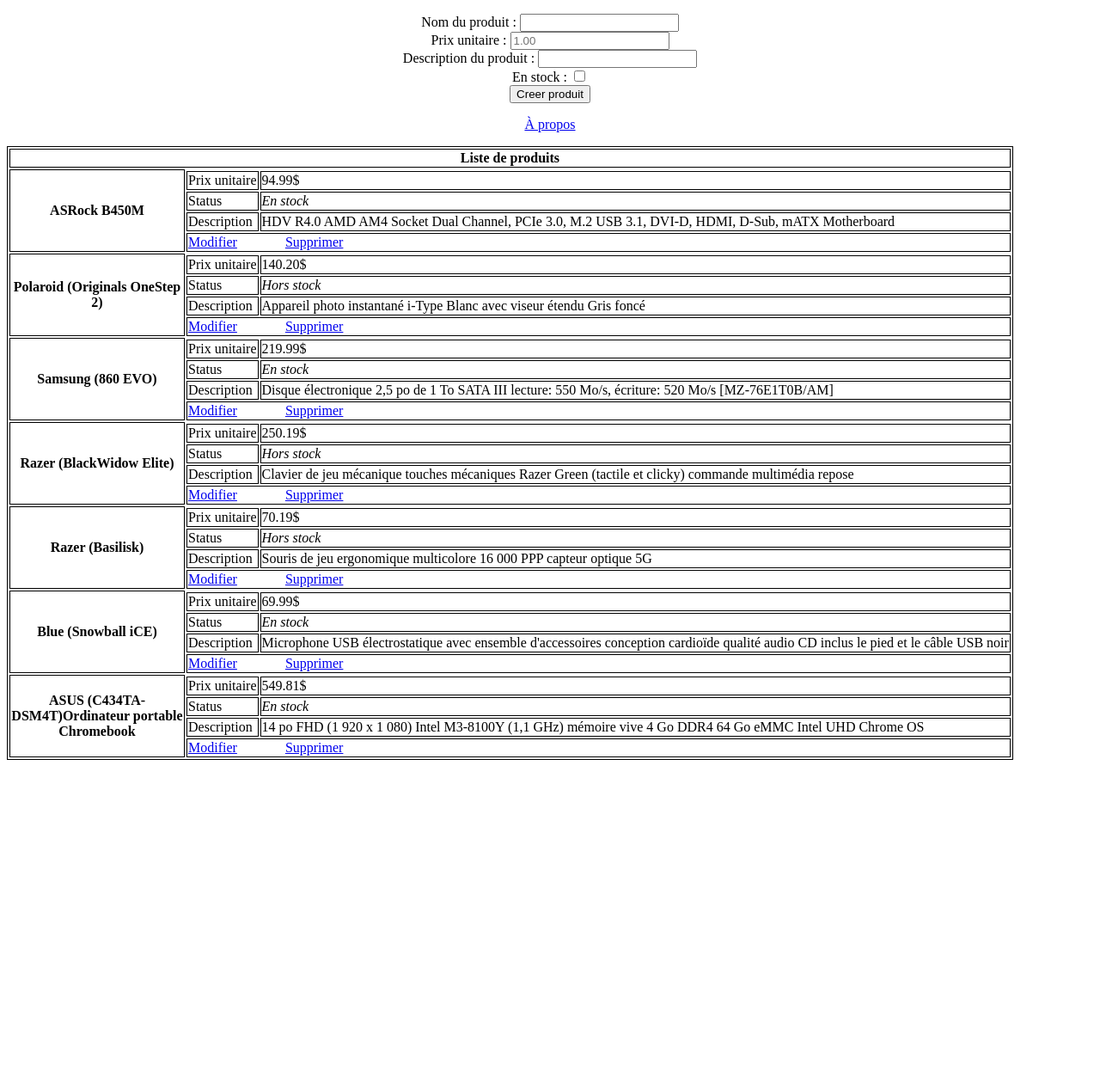
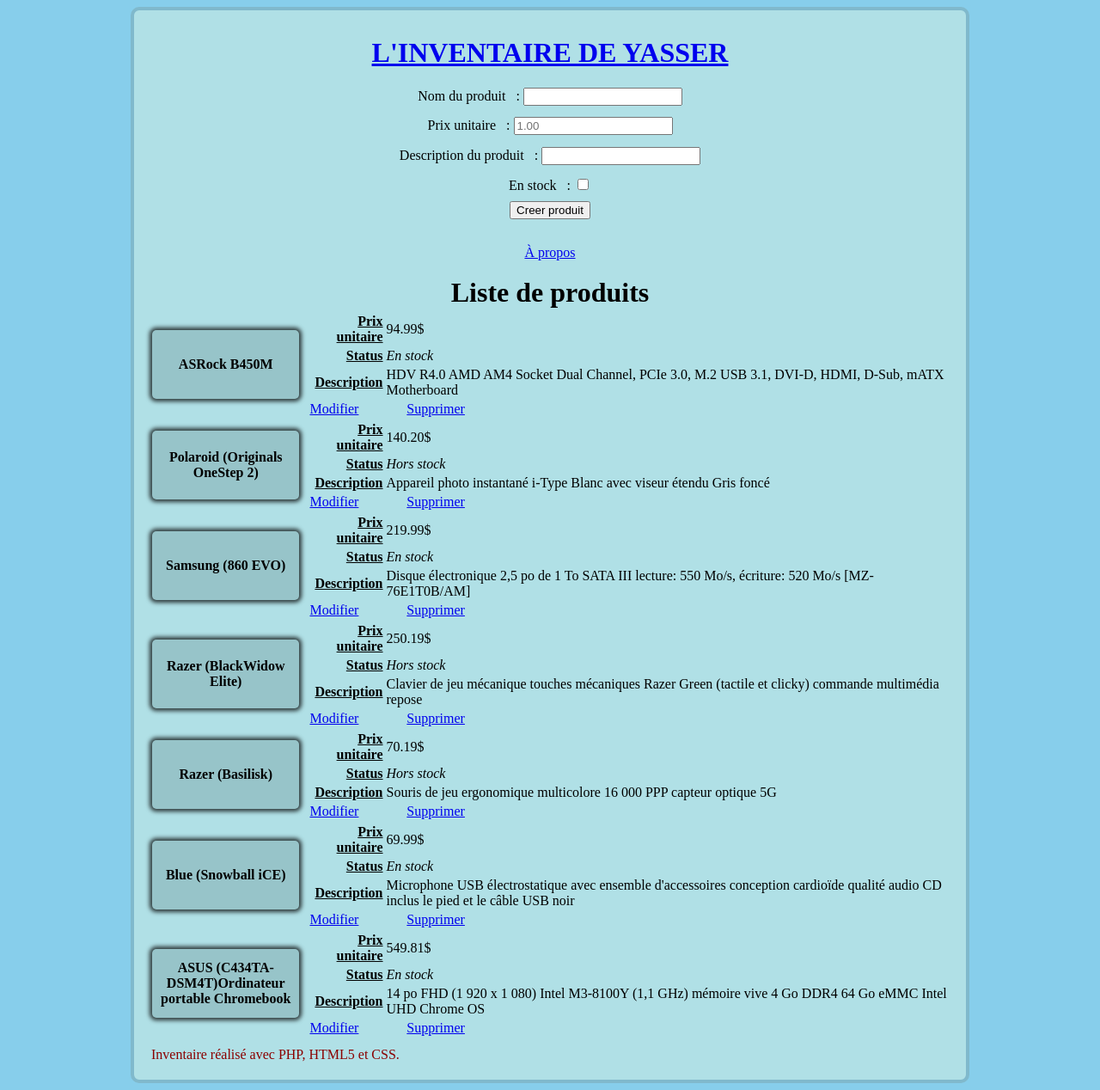
Before and after one commit to YassSoliman/inventaire_et_vente, a PHP site: page / in a window 1280 px wide. Shown: the whole page at 86% size. Before the commit the page ends 884 px from the top, so only its background shows below. Run offline with PHP 8.4, Linux system fonts and the light colour scheme; data comes from the database, SQL or seed files in the repository.

Commit message:
Ajout de style css. Creation de gabarit et implentation de gabarit dans vueAccueil

```diff
--- /dev/null
+++ b/gabarit.php
@@ -0,0 +1,21 @@
+<!DOCTYPE html>
+<html>
+    <head>
+        <meta charset="UTF-8">
+        <link rel="stylesheet" href="style.css" />
+        <title><?= $titre ?></title>
+    </head>
+    <body>
+        <div id="global">
+            <header>
+                <a href="index.php"><h1 id="titreInventaire">L'inventaire de Yasser</h1></a>
+            </header>
+            <div id="contenu">
+                <?= $contenu ?>
+            </div>
+            <footer id="piedInvetaire">
+                Inventaire réalisé avec PHP, HTML5 et CSS.
+            </footer>
+        </div> <!-- #global -->
+    </body>
+</html>
--- /dev/null
+++ b/style.css
@@ -0,0 +1,73 @@
+/*
+To change this license header, choose License Headers in Project Properties.
+To change this template file, choose Tools | Templates
+and open the template in the editor.
+*/
+/*
+    Created on : 14-Apr-2020, 7:42:04 PM
+    Author     : yasser
+*/
+
+body {
+    background: skyblue;
+}
+
+form {
+    text-align: center;
+}
+
+form input {
+    margin-bottom: 1em;
+}
+
+form label {
+    margin-right: 0.5em;
+}
+
+header {
+    text-align: center;
+}
+
+th {
+    font-size: 2em;
+}
+
+#global {
+    width: 75%;
+    margin: 0 auto;
+    background: powderblue;
+    border: 4px solid #80b9cc;
+    border-radius: 10px;
+    padding: 10px;
+}
+
+#conteneurNomProduit {
+    max-width: 200px;
+    text-align: center;
+}
+
+#nomProduit {
+    box-shadow: 0px 0px 5px 3px rgba(0,0,0,0.75);
+    background: #97c4c9;
+    justify-content: center;
+    height: 5em;
+    align-items: center;
+    display: flex;
+    border-radius: 5px;
+    margin: 8px;
+}
+
+#titreInventaire {
+    text-transform: uppercase;
+}
+
+#piedInvetaire {
+    padding: 10px;
+    color: darkred;
+}
+
+.nomPropriete {
+    font-weight: bold;
+    text-decoration: underline;
+    text-align: right;
+}
--- a/vueAccueil.php
+++ b/vueAccueil.php
@@ -1,18 +1,6 @@
-<!DOCTYPE html>
-<html>
-    <head>
-        <meta charset="utf-8"/>
-        <title>Liste de produits</title>
-    </head>
-    <style>
-        form {
-            text-align: center;
-        }
-        table, th, td {
-            border: 1px solid black;
-        }
-    </style>
-    <body>
+<?php $titre = 'Liste de produits'; ?>
+
+<?php ob_start(); ?>
 
 <form action="produits_post.php" method="post">
     <p>
@@ -35,18 +23,16 @@
         <?php foreach ($produits as $produit): ?>
 
             <tr>
-                    <td rowspan="5" style="max-width: 200px; text-align: center;">
-                        <strong>
-                            <?= htmlspecialchars($produit['nom_produit']) ?>
-                        </strong>
+                <td id="conteneurNomProduit" rowspan="5">
+                    <strong id="nomProduit"><?= htmlspecialchars($produit['nom_produit']) ?></strong>
                 </td>
             </tr>
             <tr>
-                    <td>Prix unitaire</td>
+                <td class="nomPropriete">Prix unitaire</td>
                 <td><?= htmlspecialchars($produit['prix_unitaire']) ?>$</td>
             </tr>
             <tr>
-                    <td>Status</td>
+                <td class="nomPropriete">Status</td>
                 <td>
                     <em>
                         <?= htmlspecialchars($produit['en_stock'] == 0 ? 'Hors stock' : 'En stock') ?>
@@ -54,7 +40,7 @@
                 </td>
             </tr>
             <tr>
-                    <td>Description</td>
+                <td class="nomPropriete">Description</td>
                 <td><?= htmlspecialchars($produit['description_produit']) ?></td>
             </tr>
             <tr>
@@ -64,11 +50,12 @@
                     <a href="produits_confirmation.php?id=<?= htmlspecialchars($produit['id']) ?>">Supprimer</a>
                 </td>
             </tr>
-                </tr>
 
         <?php endforeach; ?>
     </tbody>
 </table>
 
-</body>
-</html>
+
+<?php $contenu = ob_get_clean(); ?>
+
+<?php require 'gabarit.php'; ?>
```
Lines whose indentation alone changed are shown as unchanged.
